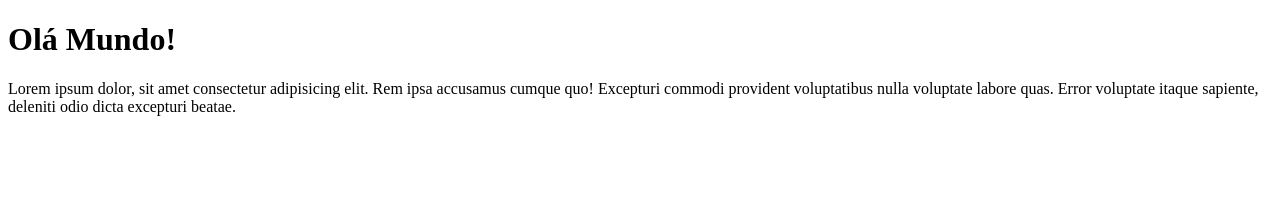
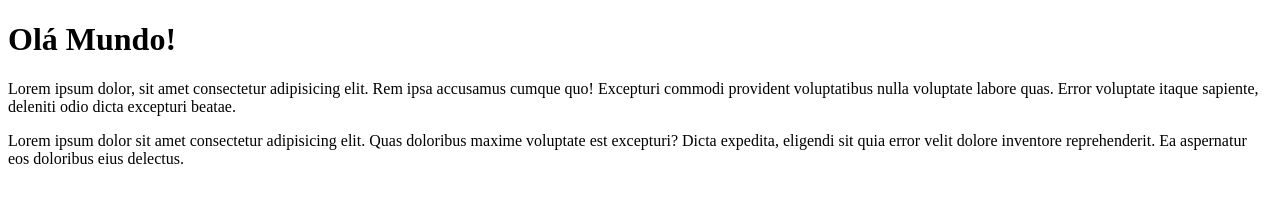
Before and after one commit to romunhai/Ola-Mundo-, a plain HTML site: page SiteExemplo/index.html in a window 1280 px wide. Drawn offline with Linux system fonts and the light colour scheme.

Commit message:
adicionei um paragrafo

```diff
--- a/SiteExemplo/index.html
+++ b/SiteExemplo/index.html
@@ -8,5 +8,6 @@
 <body>
     <h1>Olá Mundo!</h1>
     <p>Lorem ipsum dolor, sit amet consectetur adipisicing elit. Rem ipsa accusamus cumque quo! Excepturi commodi provident voluptatibus nulla voluptate labore quas. Error voluptate itaque sapiente, deleniti odio dicta excepturi beatae.</p>
+    <p>Lorem ipsum dolor sit amet consectetur adipisicing elit. Quas doloribus maxime voluptate est excepturi? Dicta expedita, eligendi sit quia error velit dolore inventore reprehenderit. Ea aspernatur eos doloribus eius delectus.</p>
 </body>
 </html>
```
